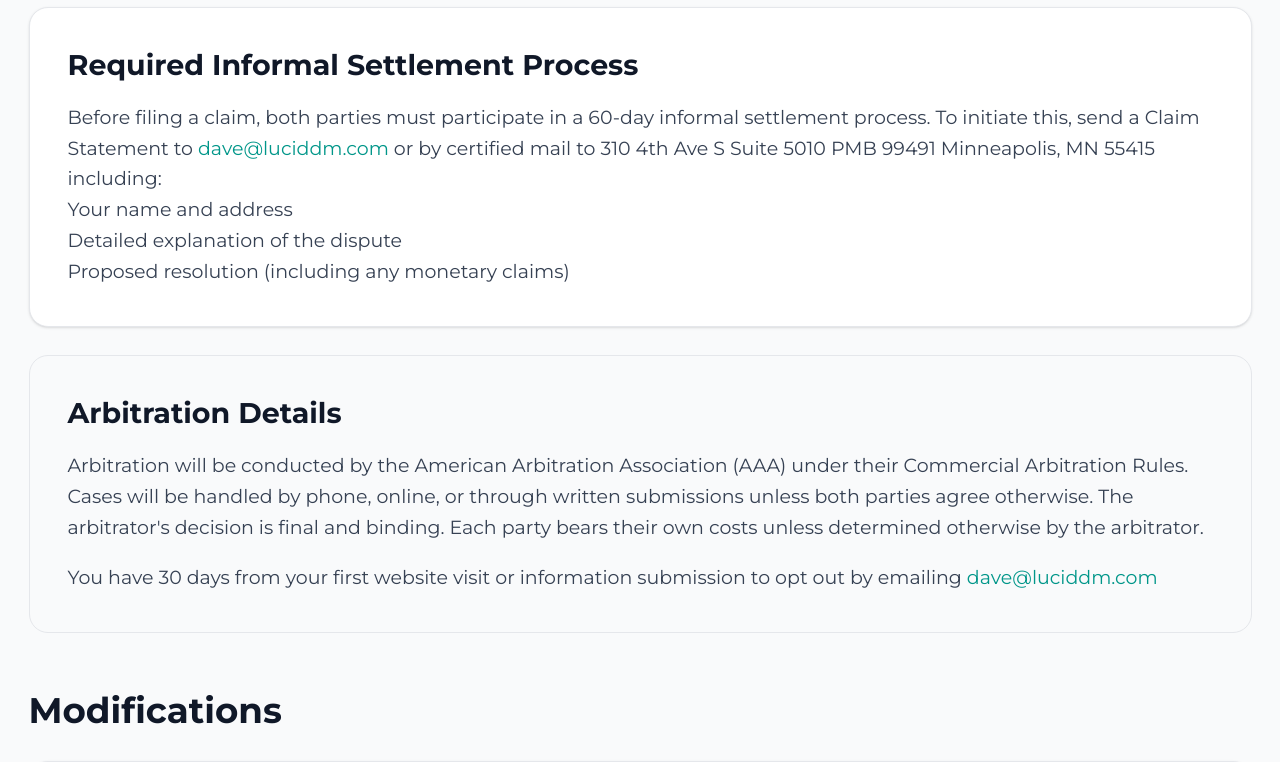
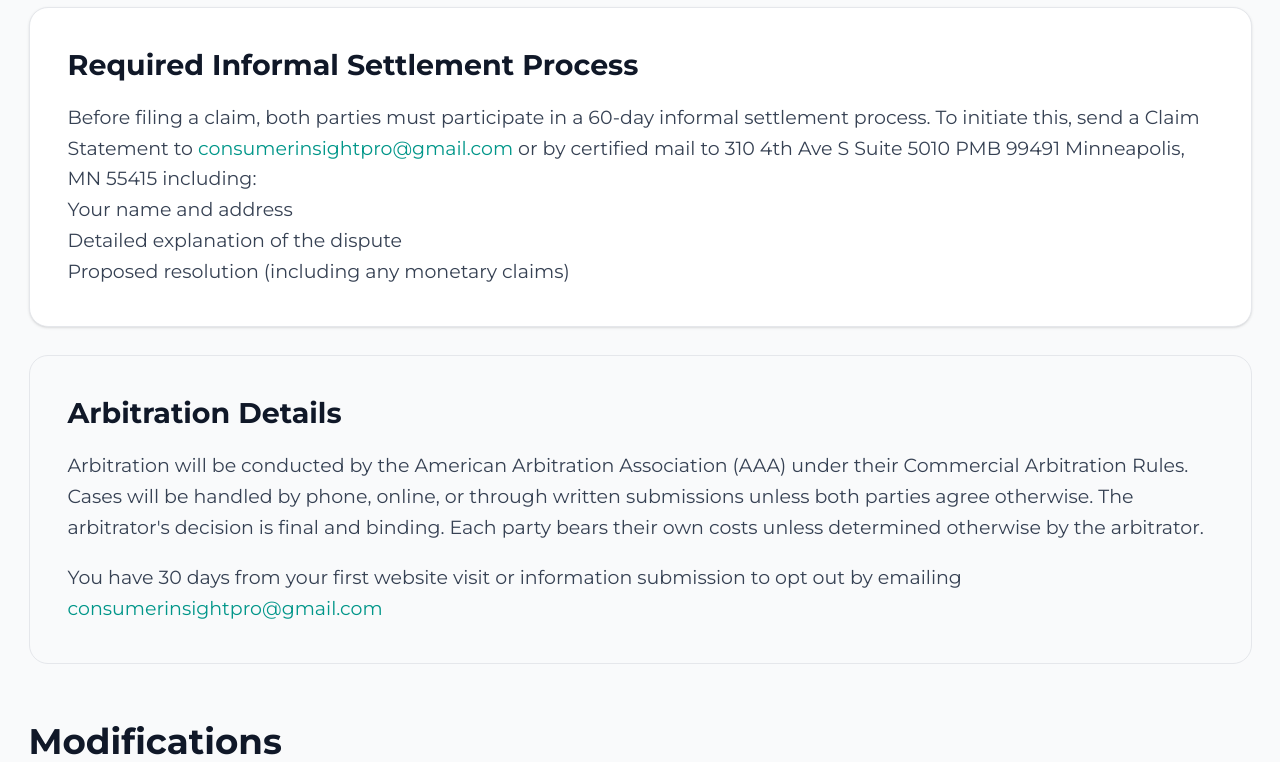
Before and after one commit to davidwrightsman/ConsumerInsightPro, a Next.js app: page /terms-conditions in a window 1280 px wide. Shown: the part 7360-8122 px from the top of the page. Built offline with nearby package versions, Linux system fonts and the light colour scheme.

Commit message:
Update ProductDetail

```diff
--- a/app/privacy-policy/page.tsx
+++ b/app/privacy-policy/page.tsx
@@ -31,7 +31,7 @@ const PrivacyPolicy = () => {
                     <h2 className="text-3xl font-bold text-gray-900 mb-6">Introduction</h2>
                     <div className="bg-white rounded-2xl p-8 shadow-sm border border-gray-200">
                         <p className="text-gray-700 leading-relaxed mb-4">
-                            <strong>Website Owner:</strong> Consumer Insight Pro is the owner of this website ("Consumer Insight Pro Website"). Consumer Insight Pro can be contacted by mail at 310 4th Ave S Suite 5010 PMB 99491 Minneapolis, MN or by e-mail at <a href="mailto:dave@luciddm.com"><b>dave@luciddm.com</b></a>.
+                            <strong>Website Owner:</strong> Consumer Insight Pro is the owner of this website ("Consumer Insight Pro Website"). Consumer Insight Pro can be contacted by mail at 310 4th Ave S Suite 5010 PMB 99491 Minneapolis, MN or by e-mail at <a href="mailto:consumerinsightpro@gmail.com"><b>consumerinsightpro@gmail.com</b></a>.
                         </p>
                         <p className="text-gray-700 leading-relaxed">
                             This online privacy notice discloses Consumer Insight Pro information practices for this Consumer Insight Pro Website, including what type of personal identifiable information is requested in order to make a purchase, how the information is used, and with whom the information is shared. Note that other Consumer Insight Pro websites may be governed by privacy notices containing different information practices applicable to those sites.
@@ -266,7 +266,7 @@ const PrivacyPolicy = () => {
                         <div className="bg-gray-50 rounded-2xl p-8 border border-gray-200">
                             <h3 className="text-2xl font-bold text-gray-900 mb-4">Opt-Out Rights</h3>
                             <p className="text-gray-700 leading-relaxed">
-                                Customer has the right at any time to cease permitting personal information to be collected, used or disclosed by Consumer Insight Pro and/or by any third parties with whom Consumer Insight Pro has shared and/or transferred such personal information. Right of cancellation may be exercised by contacting Consumer Insight Pro via e-mail at <a href="mailto:dave@luciddm.com" className="text-teal-600 hover:underline">dave@luciddm.com</a>, telephone or certified postal mail. After processing the cancellation, Consumer Insight Pro will delete customer or prospective customer's personal information from its data base.
+                                Customer has the right at any time to cease permitting personal information to be collected, used or disclosed by Consumer Insight Pro and/or by any third parties with whom Consumer Insight Pro has shared and/or transferred such personal information. Right of cancellation may be exercised by contacting Consumer Insight Pro via e-mail at <a href="mailto:consumerinsightpro@gmail.com" className="text-teal-600 hover:underline">consumerinsightpro@gmail.com</a>, telephone or certified postal mail. After processing the cancellation, Consumer Insight Pro will delete customer or prospective customer's personal information from its data base.
                             </p>
                         </div>
                     </div>
@@ -281,7 +281,7 @@ const PrivacyPolicy = () => {
                         <div className="bg-white rounded-2xl p-8 shadow-sm border border-gray-200">
                             <h3 className="text-2xl font-bold text-gray-900 mb-4">Information Maintained by Consumer Insight Pro</h3>
                             <p className="text-gray-700 leading-relaxed">
-                                Upon customer's request, Consumer Insight Pro will provide a reasonable description of customer's personally identifiable information that Consumer Insight Pro maintains in its data bank. Consumer Insight Pro can be contacted by e-mail at <a href="mailto:dave@luciddm.com" className="text-teal-600 hover:underline">dave@luciddm.com</a> or certified postal mail at 310 4th Ave S Suite 5010 PMB 99491 Minneapolis, MN.
+                                Upon customer's request, Consumer Insight Pro will provide a reasonable description of customer's personally identifiable information that Consumer Insight Pro maintains in its data bank. Consumer Insight Pro can be contacted by e-mail at <a href="mailto:consumerinsightpro@gmail.com" className="text-teal-600 hover:underline">consumerinsightpro@gmail.com</a> or certified postal mail at 310 4th Ave S Suite 5010 PMB 99491 Minneapolis, MN.
                             </p>
                         </div>
 
@@ -315,7 +315,7 @@ const PrivacyPolicy = () => {
                                 Questions, Problems and Complaints
                             </h3>
                             <p className="text-gray-700 leading-relaxed mb-4">
-                                If you have a question about this policy statement, or a complaint about Consumer Insight Pro compliance with this privacy policy, you may contact Consumer Insight Pro by e-mail at <a href="mailto:dave@luciddm.com" className="text-teal-600 hover:underline font-semibold">dave@luciddm.com</a>.
+                                If you have a question about this policy statement, or a complaint about Consumer Insight Pro compliance with this privacy policy, you may contact Consumer Insight Pro by e-mail at <a href="mailto:consumerinsightpro@gmail.com" className="text-teal-600 hover:underline font-semibold">consumerinsightpro@gmail.com</a>.
                             </p>
                         </div>
 
--- a/app/terms-conditions/page.tsx
+++ b/app/terms-conditions/page.tsx
@@ -285,7 +285,7 @@ const TermsAndConditions = () => {
                         <div className="bg-white rounded-2xl p-8 shadow-sm border border-gray-200">
                             <h3 className="text-2xl font-bold text-gray-900 mb-4">Required Informal Settlement Process</h3>
                             <p className="text-gray-700 leading-relaxed">
-                                Before filing a claim, both parties must participate in a 60-day informal settlement process. To initiate this, send a Claim Statement to <a href="mailto:dave@luciddm.com" className="text-teal-600 hover:underline">dave@luciddm.com</a> or by certified mail to 310 4th Ave S Suite 5010 PMB 99491 Minneapolis, MN 55415 including:
+                                Before filing a claim, both parties must participate in a 60-day informal settlement process. To initiate this, send a Claim Statement to <a href="mailto:consumerinsightpro@gmail.com" className="text-teal-600 hover:underline">consumerinsightpro@gmail.com</a> or by certified mail to 310 4th Ave S Suite 5010 PMB 99491 Minneapolis, MN 55415 including:
                                 <br />
                                 Your name and address <br />
                                 Detailed explanation of the dispute <br />
@@ -299,7 +299,7 @@ const TermsAndConditions = () => {
                                 Arbitration will be conducted by the American Arbitration Association (AAA) under their Commercial Arbitration Rules. Cases will be handled by phone, online, or through written submissions unless both parties agree otherwise. The arbitrator's decision is final and binding. Each party bears their own costs unless determined otherwise by the arbitrator.
                             </p>
                             <p className="text-gray-700 leading-relaxed">
-                                You have 30 days from your first website visit or information submission to opt out by emailing <a href="mailto:dave@luciddm.com" className="text-teal-600 hover:underline">dave@luciddm.com</a>
+                                You have 30 days from your first website visit or information submission to opt out by emailing <a href="mailto:consumerinsightpro@gmail.com" className="text-teal-600 hover:underline">consumerinsightpro@gmail.com</a>
                             </p>
                         </div>
                     </div>
@@ -404,7 +404,7 @@ const TermsAndConditions = () => {
                             If you have questions about this Agreement, please contact us at:
                         </p>
                         <p className="text-gray-800 font-semibold">
-                            <a href="mailto:dave@luciddm.com" className="text-teal-600 hover:underline">dave@luciddm.com</a>
+                            <a href="mailto:consumerinsightpro@gmail.com" className="text-teal-600 hover:underline">consumerinsightpro@gmail.com</a>
                         </p>
                         <p className="text-gray-700 mt-3">
                             310 4th Ave S Suite 5010 PMB 99491<br />
```
